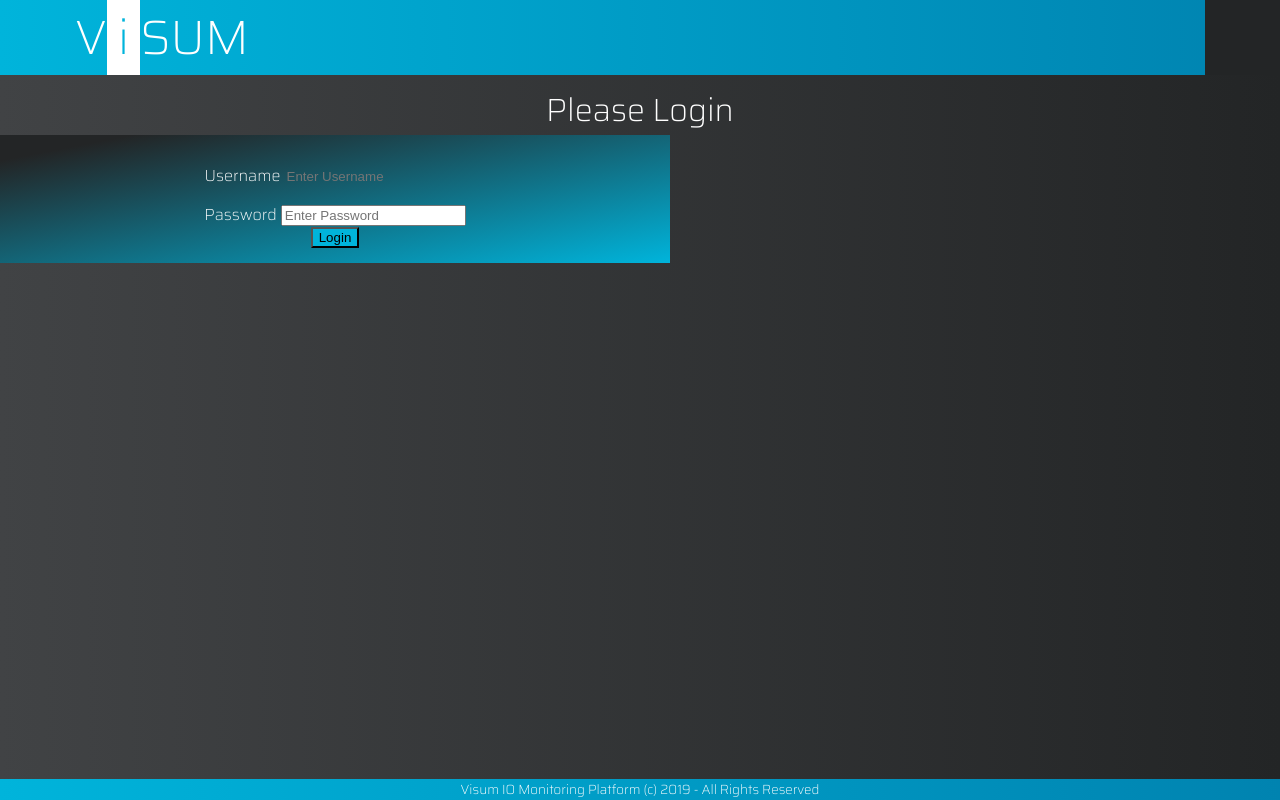
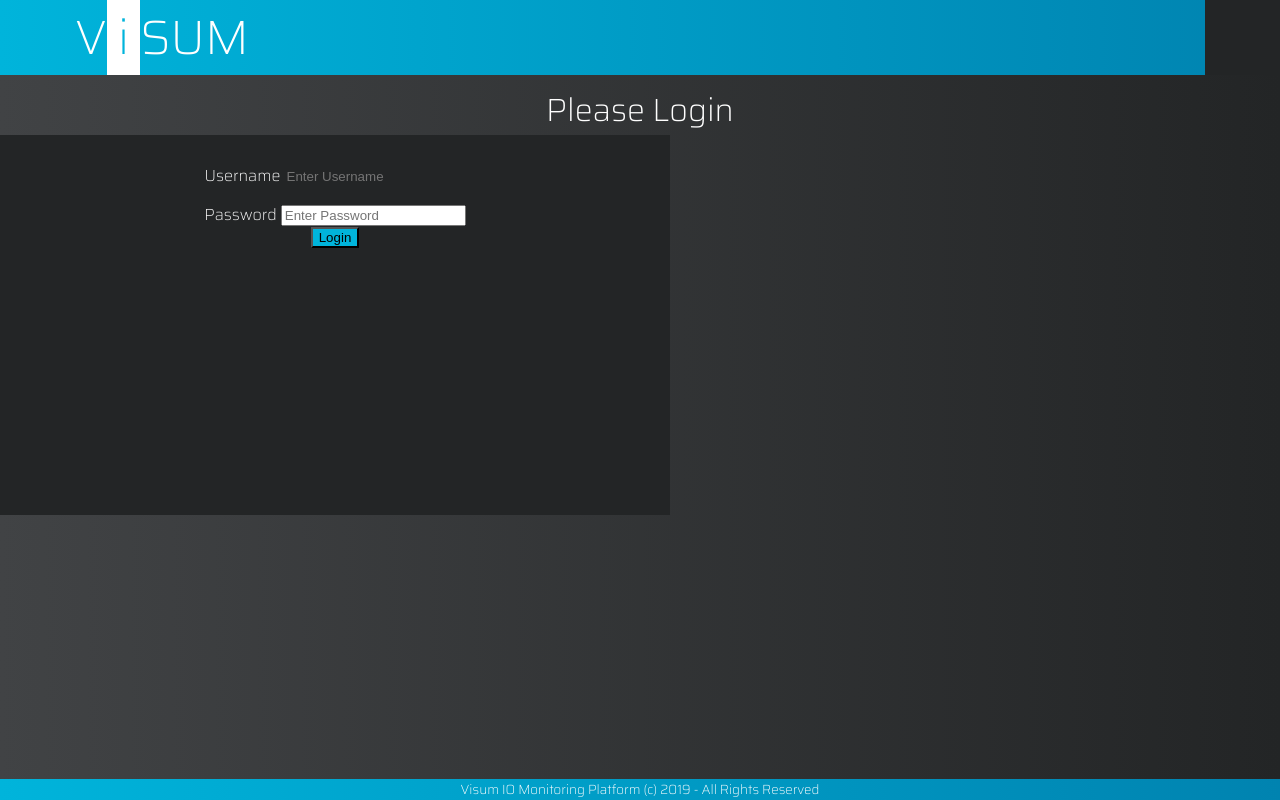
Before and after one commit to JoshuaBuist/visumio, a PHP site: template templates/login.html in a window 1280 px wide. Run offline with PHP 8.4, Linux system fonts and the light colour scheme; the template is opened without the code that fills it, so the values that code supplies are empty.

Commit message:
Styling Login Page

```diff
--- a/css/main.css
+++ b/css/main.css
@@ -78,7 +78,9 @@ div.panel {
 
 div.panel2 {
     width: 50%;
+    height: 350px;
     padding: 15px;
+    background: #232526;
 }
 
 div.panelContent {
```
